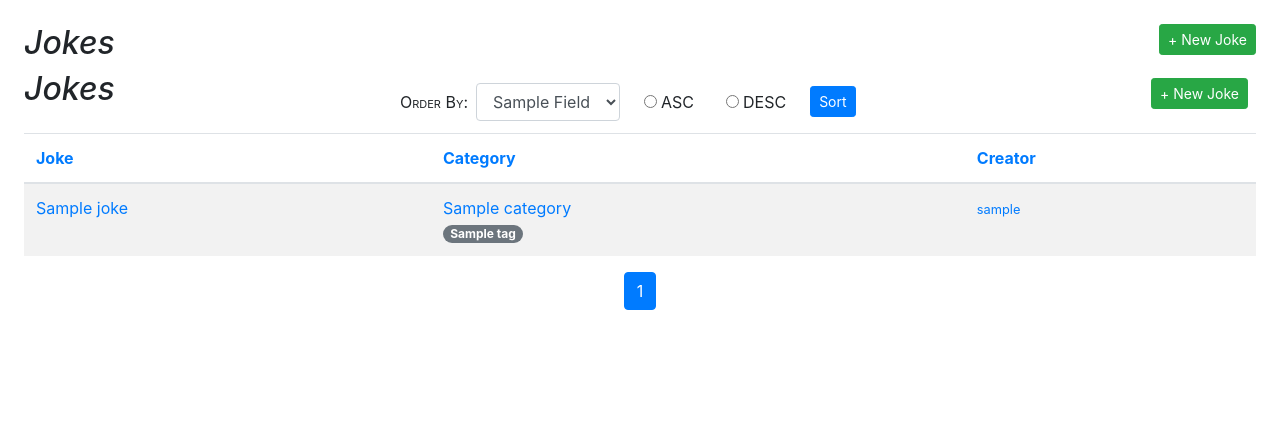
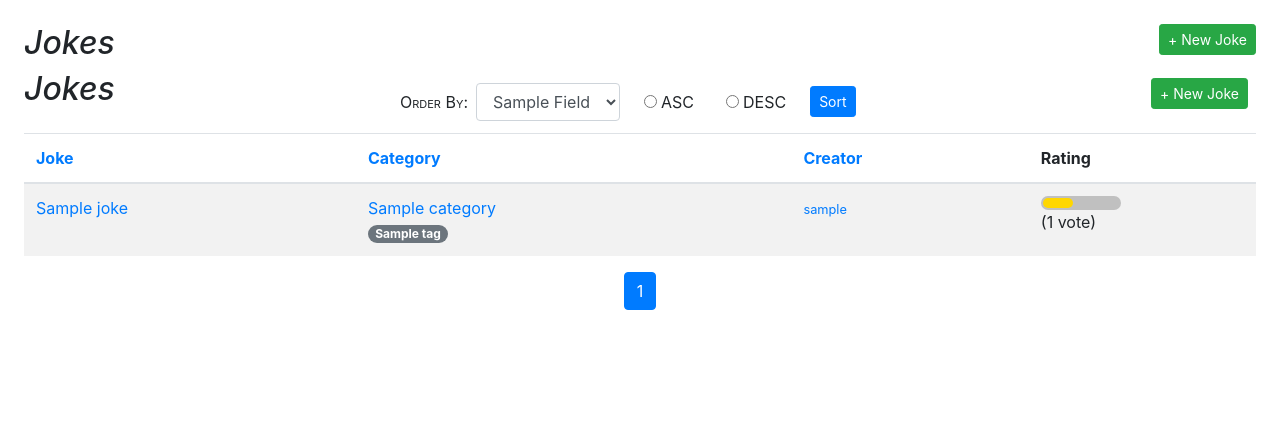
Before and after one commit to samoore333/djangojokes.com, a Django app: template templates/jokes/joke_list.html in a window 1280 px wide. Shown: the part 65-507 px from the top of the page. Run offline with Django 4.2, Linux system fonts and the light colour scheme; the template is opened without the code that fills it: most values are stand-ins (such as "Sample title", 1, 10 or a date in 2020); parts of the project's set-up code (start-up, migrations or seed data) failed here and were passed over; some libraries are stand-ins or nearby versions.

Commit message:
Joke rating setup

```diff
--- a/static/css/main.css
+++ b/static/css/main.css
@@ -54,3 +54,17 @@ label {
   background-color: pink;
   color: darkred;
 }
+
+/* RATING BAR */
+#rating-container {
+  background-color:silver;
+  border-radius: .5em;
+  max-width: 5rem;
+  padding: 2px;
+}
+
+#rating {
+  background-color: gold;
+  border-radius: .5em;
+  height: 10px;
+}
--- a/templates/jokes/joke_list.html
+++ b/templates/jokes/joke_list.html
@@ -67,6 +67,7 @@
             {% else %}
               <th><a href="?order=creator&direction=asc&q={{ request.GET.q }}">Creator</a></th>
             {% endif %}
+            <th>Rating</th>
           </tr>
         {% endwith %}
       </thead>
@@ -101,6 +102,13 @@
                 </small>
               {% endif %}
             </td>
+            <td>
+              <div id="rating-container" title="{{ joke.rating }}">
+                <div id="rating"
+                  style="width:{% widthratio joke.rating 10 100 %}%;"></div>
+              </div>
+              ({{ joke.num_votes }} vote{{ joke.num_votes|pluralize }})
+            </td>
           </tr>
         {% endfor %}
       </tbody>
```
Also changed, not shown: jokes/models.py (+11 -0 lines).
